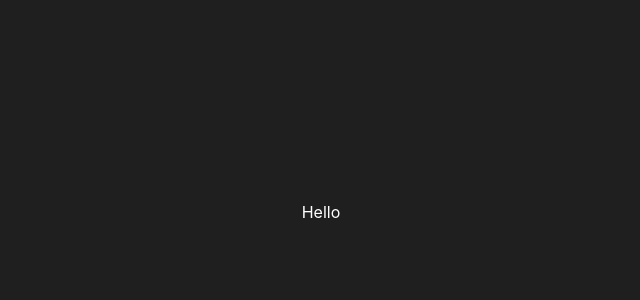
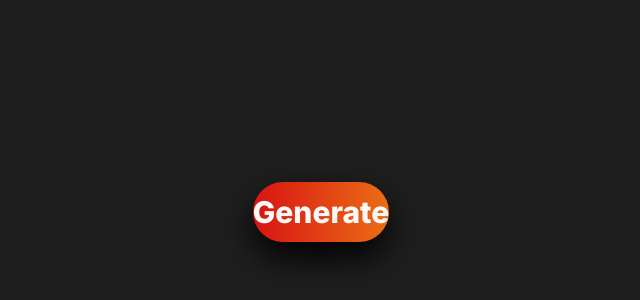
Before and after one commit to euperinotti/Dog-Generator, a React (Vite) app: page / in a window 1280 px wide. Shown: the part 188-488 px from the top of the page, without its empty margins (319-959 px from the left). Built offline with nearby package versions, Linux system fonts and the light colour scheme.

Commit message:
feat: add fonts and colors

```diff
--- a/index.html
+++ b/index.html
@@ -4,11 +4,11 @@
     <meta charset="UTF-8" />
     <link rel="icon" type="image/svg+xml" href="/favicon.ico" />
     <meta name="viewport" content="width=device-width, initial-scale=1.0" />
-    <title>Cassino</title>
+    <title>Dog Generator</title>
     <link rel="preconnect" href="https://fonts.googleapis.com" />
     <link rel="preconnect" href="https://fonts.gstatic.com" crossorigin />
     <link
-      href="https://fonts.googleapis.com/css2?family=Poppins:wght@300;400;500;600;700;800&display=swap"
+      href="https://fonts.googleapis.com/css2?family=Inter:wght@300;400;500;600;700;800&family=Poppins:wght@300;400;500;600;700;800&display=swap"
       rel="stylesheet"
     />
   </head>
--- a/src/styles/theme.ts
+++ b/src/styles/theme.ts
@@ -1,7 +1,9 @@
 const theme = {
   colors: {
     black: '#1f1f1f',
-    white: '#F9F9F9'
+    white: '#F9F9F9',
+    red: '#d81313',
+    orange: '#eb6e14'
   },
   fonts: {
     family: {
--- a/src/templates/App/index.tsx
+++ b/src/templates/App/index.tsx
@@ -1,3 +1,12 @@
+import { GenerateButton } from "@/components/GenerateButton"
+
 export const AppTemplate = () => {
-  return <div>Hello</div>
+
+  const handleClick = () => {
+    console.log("clicked")
+  }
+
+  return <div>
+    <GenerateButton value="Generate" onClick={handleClick}/>
+  </div>
 }
```
